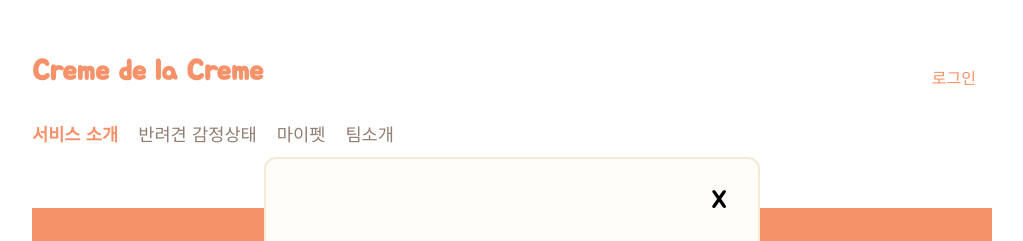
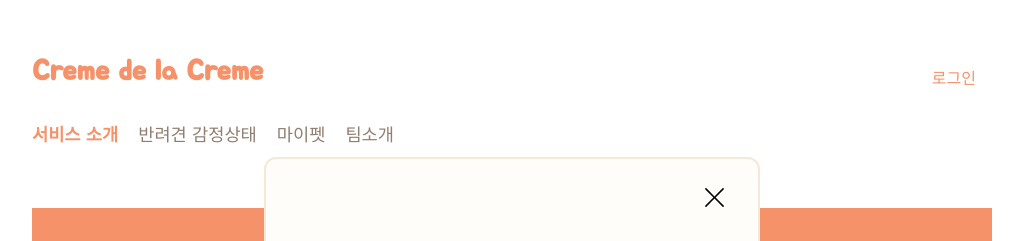
Before and after one commit to CreamDeLaCream/creme-client, a React (Create React App) app: page / in a window 1280 px wide. Both pictures are taken after a click on the item "로그인". Shown: the top 241 px of the page, without its empty margins (128-1151 px from the left). Built offline with nearby package versions, Linux system fonts and the light colour scheme; grey boxes are pictures that could not be loaded; a web font is replaced by a local one.

Commit message:
[#36] feat: Modal 취소 버튼 아이콘 추가

```diff
--- a/src/common/components/Modal.js
+++ b/src/common/components/Modal.js
@@ -1,5 +1,6 @@
 import React from 'react';
 import styled from 'styled-components';
+import { BsXLg } from 'react-icons/bs';
 
 const Modal = ({ setOpenModal, children, ...rest }) => {
   return (
@@ -11,7 +12,7 @@ const Modal = ({ setOpenModal, children, ...rest }) => {
               setOpenModal(false);
             }}
           >
-            X
+            <BsXLg />
           </Button>
         </TitleCloseBtn>
         <ModalContent>{children}</ModalContent>
```
